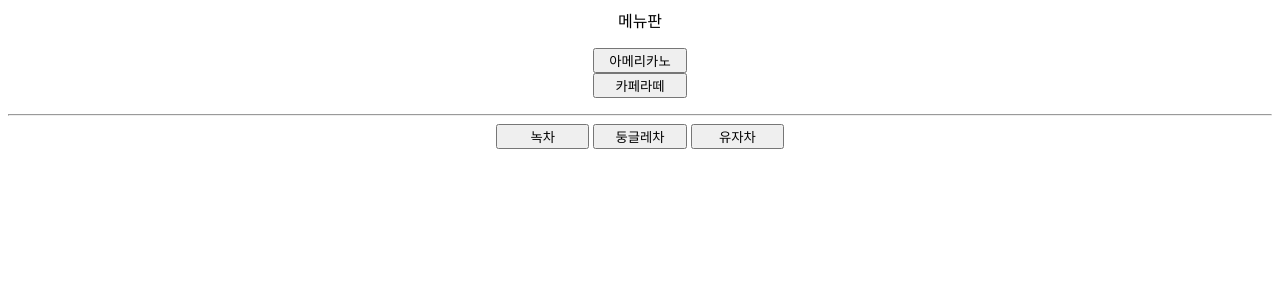
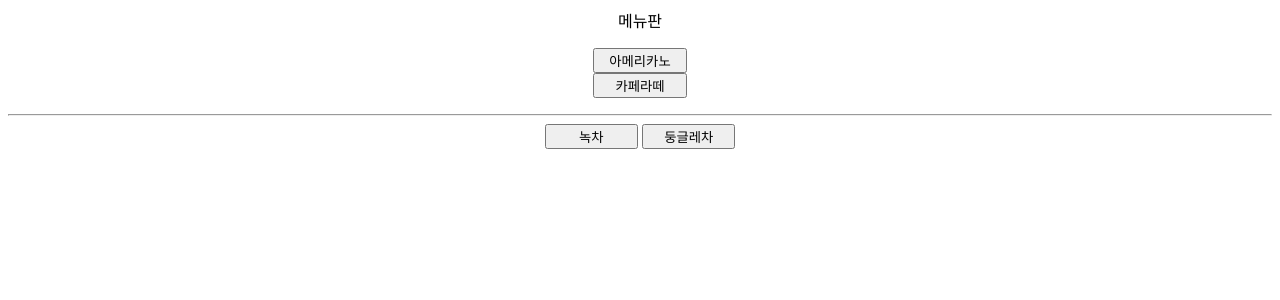
Before and after one commit to kyowon1108/david, a Flask app: page /menu in a window 1280 px wide. Shown: the top 300 px of the page. Run offline with Flask 3, Linux system fonts and the light colour scheme.

Commit message:
과정2 과제2 5번 재수행

```diff
--- a/templates/menu.html
+++ b/templates/menu.html
@@ -14,7 +14,6 @@
       </p><hr>
       <button name="menu2" style="width:70pt;">녹차</button>
       <button name="menu2" style="width:70pt;">둥글레차</button>
-      <button name="menu2" style="width:70pt;">유자차</button>
   </center>
 </body>
 </html>
```
